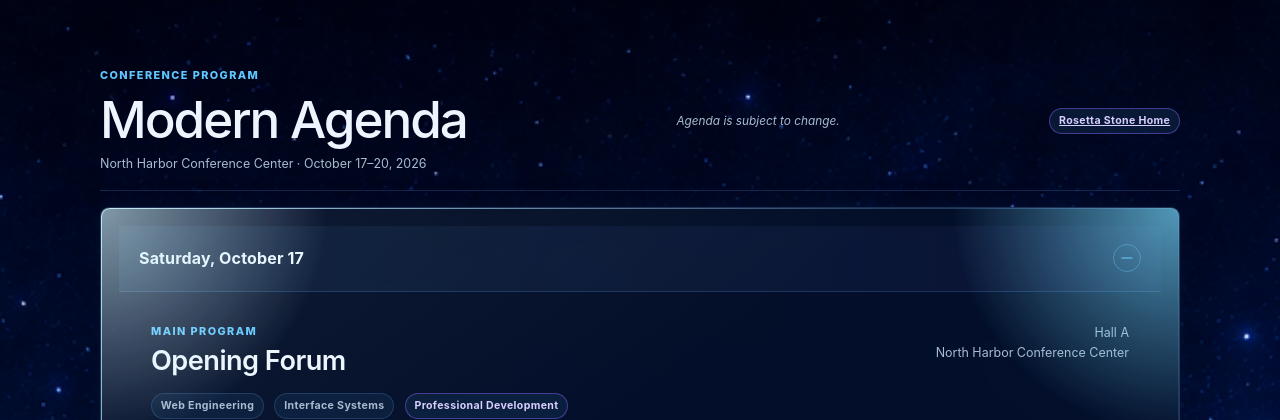
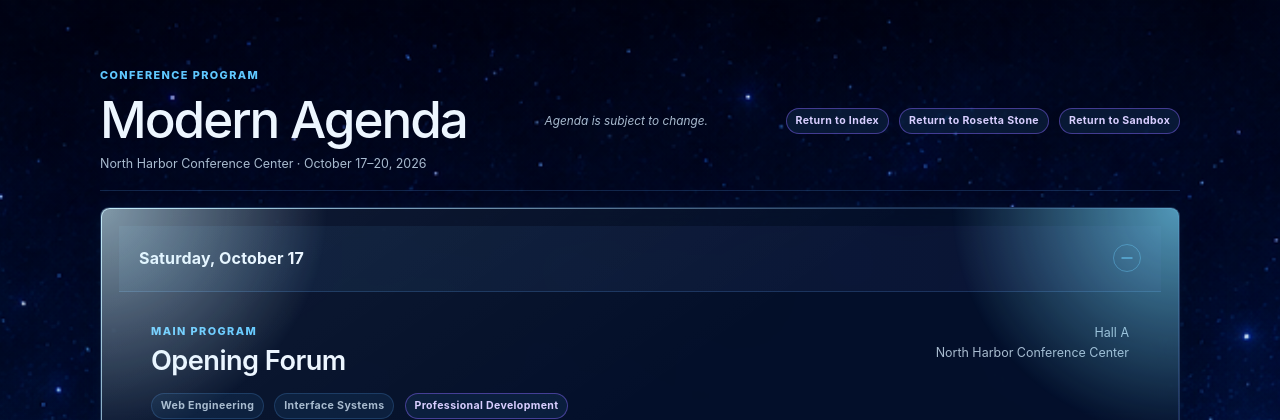
Before and after one commit to susanndelgado/Modern-Agenda-Rosetta-Stone, a PHP site: page /php/index.php in a window 1280 px wide. Shown: the top 420 px of the page. Run offline with PHP 8.4, Linux system fonts and the light colour scheme.

Commit message:
Add shared top navigation

```diff
--- a/php/index.php
+++ b/php/index.php
@@ -88,6 +88,11 @@
         href="../css/agenda.css"
     >
 
+    <link
+        rel="stylesheet"
+        href="../css/navigation.css"
+    >
+
 </head>
 
 
@@ -123,12 +128,11 @@
                 Agenda is subject to change.
             </p>
 
-            <a
-                class="tag tag--accent"
-                href="https://susanndelgado.github.io/Modern-Agenda-Rosetta-Stone/"
-            >
-                Rosetta Stone Home
-            </a>
+            <nav class="site-nav" aria-label="Project navigation">
+                <a class="nav-link" href="https://susanndelgado.github.io/Modern-Agenda-Rosetta-Stone/">Return to Index</a>
+                <a class="nav-link" href="https://susanndelgado.github.io/Rosetta-Stone/">Return to Rosetta Stone</a>
+                <a class="nav-link" href="https://sandbox.sdelgado.com/">Return to Sandbox</a>
+            </nav>
 
         </header>
 
```
